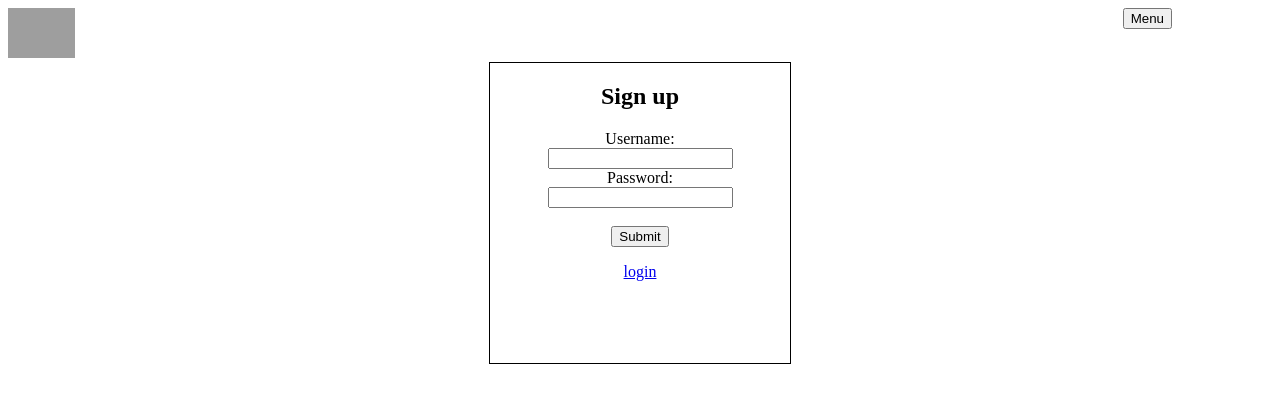
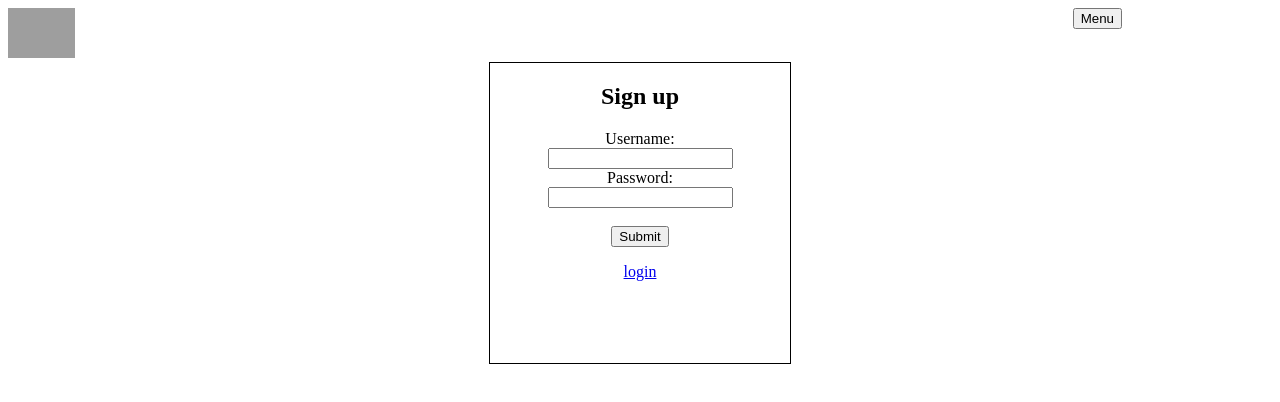
Before and after one commit to kimberlyyip/cs257, a plain HTML site: page webapp/wireframes/mockups6.html in a window 1280 px wide. Drawn offline with Linux system fonts and the light colour scheme; grey boxes are pictures that could not be loaded.

Commit message:
moved menu bar

```diff
--- a/webapp/wireframes/mockups6.html
+++ b/webapp/wireframes/mockups6.html
@@ -21,7 +21,7 @@
         .dropdown {
         position: relative;
         display: inline-block;
-        margin-right: 100px;
+        margin-right: 150px;
         }
         .dropdown-content {
         display: none;
```
